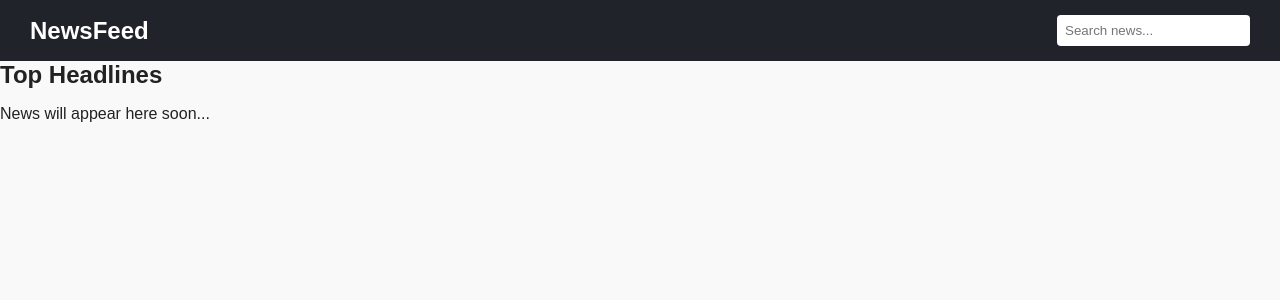
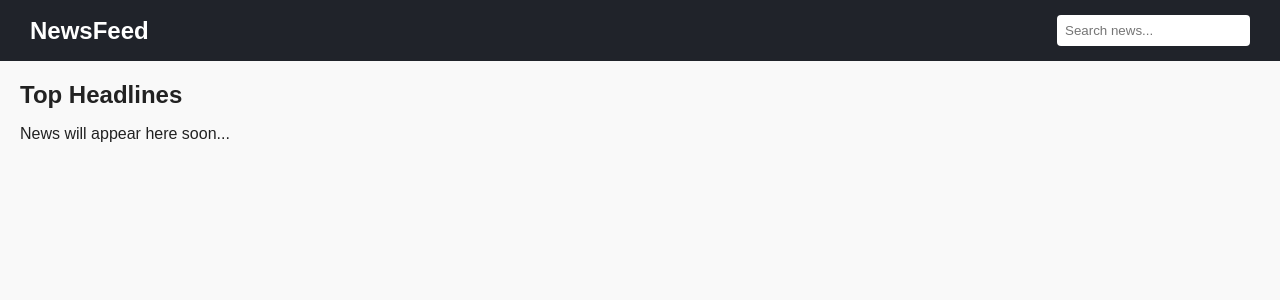
Before and after one commit to zypherson/react-news-feed, a React (Vite) app: page / in a window 1280 px wide. Shown: the top 300 px of the page. Built offline with nearby package versions, Linux system fonts and the light colour scheme.

Commit message:
styled home page

```diff
--- a/src/styles/Home.css
+++ b/src/styles/Home.css
@@ -0,0 +1,7 @@
+.home {
+    padding: 20px;
+  }
+
+  h2 {
+    margin-bottom: 10px;
+  }
```
